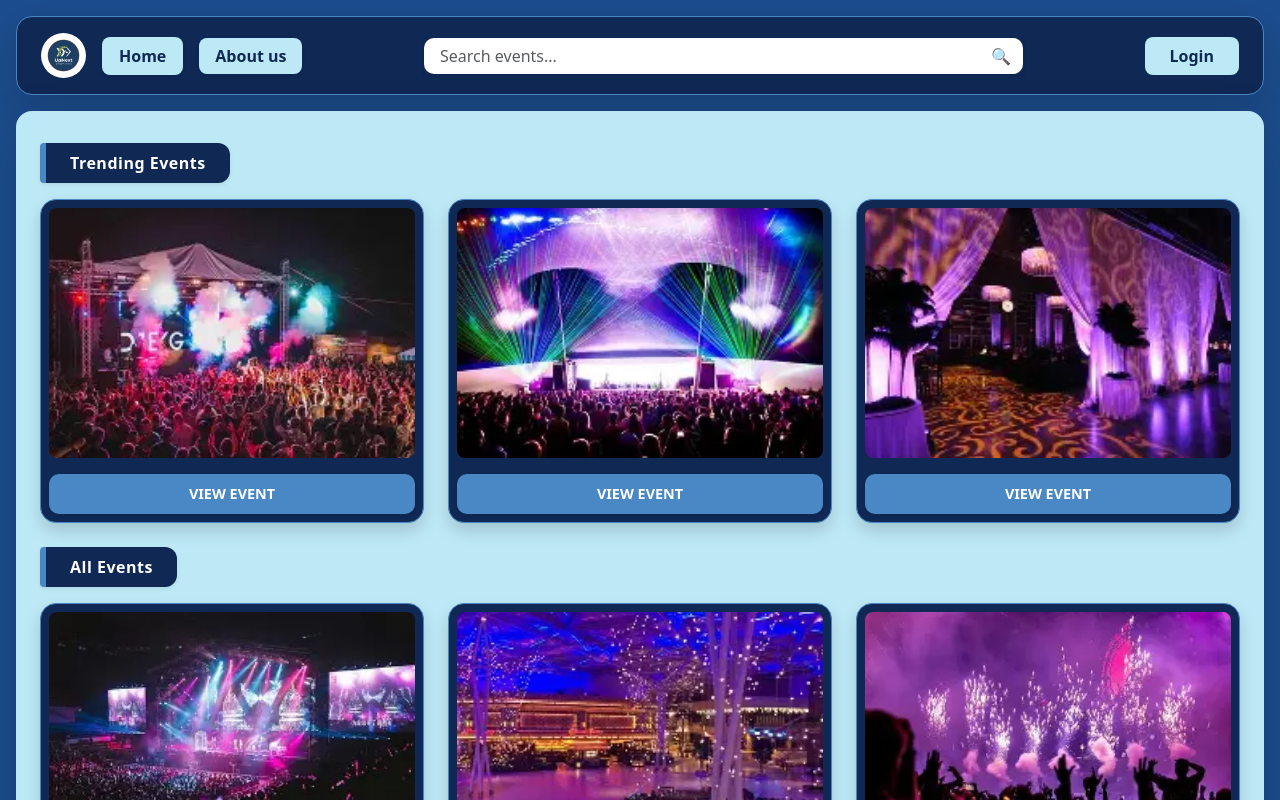
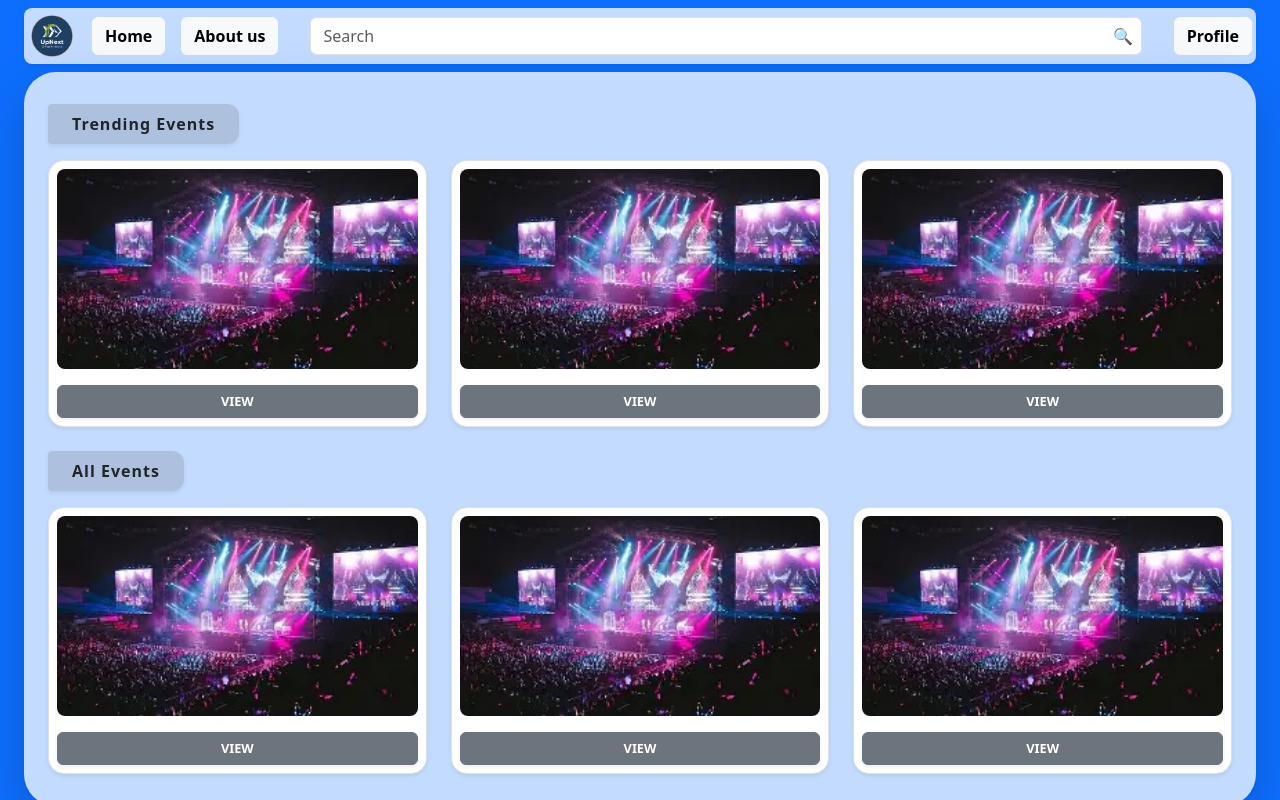
Before and after one commit to 944sahil/upNext, an Angular app: page / in a window 1280 px wide. Shown: the top 800 px of the page. Built offline with nearby package versions, Linux system fonts and the light colour scheme.

Commit message:
Chnaged Home
Changed Home UI to match with other pages

```diff
--- a/src/app/admin/admin.html
+++ b/src/app/admin/admin.html
@@ -16,12 +16,11 @@
                 </button>
             </div>
 
-            <div class="input-group w-50 shadow-sm">
-                <input type="text" class="form-control border-0 px-3" placeholder="Search events..."
-                    style="border-radius: 10px 0 0 10px;">
-                <button class="input-group-text bg-white border-0" style="border-radius: 0 10px 10px 0;" type="button">
-                    🔍
-                </button>
+            <div class="d-flex flex-grow-1">
+                <form class="d-flex flex-grow-1 px-3" role="search">
+                    <input class="form-control me-2" type="search" placeholder="Search" aria-label="Search" />
+                    <button class="btn btn-outline-primary" type="submit">Search</button>
+                </form>
             </div>
 
 
@@ -144,7 +143,7 @@
                             View
                         </button>
                         <button class="btn btn-secondary flex-grow-1 fw-semibold text-uppercase shadow-sm"
-                            style="font-size: 0.8rem;" routerLink="/update-event" >
+                            style="font-size: 0.8rem;" routerLink="/update-event">
                             Manage
                         </button>
                     </div>
--- a/src/app/home/home.html
+++ b/src/app/home/home.html
@@ -1,63 +1,84 @@
-<div class="container-fluid p-0 min-vh-100" style="background-color: #1C4D8D;">
+<div class="container-fluid p-0 min-vh-100 d-flex flex-column bg-primary">
 
-    <div class="p-3">
-        <div class="d-flex align-items-center justify-content-between px-4 py-3 rounded-4 shadow-lg"
-            style="background-color: #0F2854; border: 1px solid #4988C4;">
-            <div class="d-flex align-items-center gap-3">
-                <img src="/UpNextLogo.png" width="45" height="45" class="rounded-circle bg-white p-1">
-                <button class="btn fw-bold px-3 shadow-sm"
-                    style="background-color: #BDE8F5; color: #0F2854; border-radius: 8px;" routerLink="/home">Home</button>
-                <button class="btn fw-bold px-3 shadow-sm border-0"
-                    style="background-color: #BDE8F5; color: #0F2854; border-radius: 8px;" routerLink="/about">About us</button>
+    <div
+    class="bg-white rounded-3 shadow-sm p-1 mx-4 my-2 d-flex align-items-center gap-3 mx-2"
+    style="background-color: rgb(255, 255, 255, 0.75) !important;"
+  >
+    <!-- Logo -->
+    <div class="d-flex align-items-center gap-2">
+      <img
+        src="/UpNextLogo.png"
+        alt="UpNext Logo"
+        class="rounded-circle"
+        style="width: 48px; height: 48px; object-fit: cover;"
+        routerLink="/home"
+      />
     </div>
 
-            <div class="input-group w-50 shadow-sm">
-                <input type="text" class="form-control border-0 px-3 bg-white" placeholder="Search events..."
-                    style="border-radius: 10px 0 0 10px;">
-                <button type="button" class="input-group-text bg-white border-0"
-                    style="border-radius: 0 10px 10px 0; cursor: pointer;">
+    <!-- Navigation Buttons -->
+    <button class="btn btn-light fw-semibold" routerLink="/home">Home</button>
+    <button class="btn btn-light fw-semibold" routerLink="/about">About us</button>
+
+    <!-- Search -->
+    <div class="flex-grow-1 position-relative mx-3">
+  <input type="text" class="form-control" placeholder="Search" />
+  <button
+    type="submit"
+    class="position-absolute top-50 end-0 translate-middle-y me-2 btn btn-link p-0 text-decoration-none"
+    style="border-radius: 0 10px 10px 0; cursor: pointer;"
+    onclick="console.log('Search triggered!')">
     🔍
   </button>
 </div>
 
-
-            <button class="btn fw-bold px-4"
-                style="background-color: #BDE8F5; color: #0F2854; border-radius: 8px;" routerLink="/login">Login</button>
-        </div>
+    <!-- Profile Button -->
+    <button class="btn btn-light fw-semibold" routerLink="/profile">
+      Profile
+    </button>
   </div>
 
-    <div class="mx-3 mb-3 p-4 rounded-4 shadow-lg" style="background-color: #BDE8F5;">
+    <div class="mx-4 mb-4 p-4 rounded-5 shadow-lg flex-grow-1 bg-white"
+        style="background-color: rgb(255, 255, 255, 0.75) !important;">
 
         <div class="mt-2">
-            <div class="text-white fw-bold px-4 py-2 d-inline-block shadow-sm mb-3"
-                style="background-color: #0F2854; border-left: 6px solid #4988C4; border-radius: 4px 12px 12px 4px; letter-spacing: 0.5px;">
+            <div class=" fw-bold px-4 py-2 d-inline-block shadow-sm mb-3 bg-secondary bg-opacity-25"
+                style="border-radius: 4px 12px 12px 4px; letter-spacing: 1px;">
                 Trending Events
             </div>
 
             <div class="pb-4">
                 <div class="row g-4 text-center">
-                    <div class="col-md-4">
-                        <div class="p-2 rounded-4 shadow" style="background-color: #0F2854; border: 1px solid #4988C4;">
-                            <img src="/e4.webp" class="w-100 rounded-3" style="height: 250px; object-fit: cover;">
-                            <button class="btn w-100 mt-3 py-2 fw-bold text-uppercase shadow-sm"
-                                style="background-color: #4988C4; color: white; border-radius: 10px; font-size: 0.9rem;">View
-                                Event</button>
+                    <div class="col-md-4 col-sm-6">
+                        <div class="p-2 rounded-4 shadow-sm border bg-white">
+                            <img src="/e1.webp" class="w-100 rounded-3" style="height: 200px; object-fit: cover;">
+                            <div class="d-flex gap-2 mt-3">
+                                <button class="btn btn-secondary flex-grow-1 fw-semibold text-uppercase shadow-sm"
+                                    style="font-size: 0.8rem;" routerLink="/details">
+                                    View
+                                </button>
                             </div>
                         </div>
-                    <div class="col-md-4">
-                        <div class="p-2 rounded-4 shadow" style="background-color: #0F2854; border: 1px solid #4988C4;">
-                            <img src="/e5.webp" class="w-100 rounded-3" style="height: 250px; object-fit: cover;">
-                            <button class="btn w-100 mt-3 py-2 fw-bold text-uppercase shadow-sm"
-                                style="background-color: #4988C4; color: white; border-radius: 10px; font-size: 0.9rem;">View
-                                Event</button>
+                    </div>
+                    <div class="col-md-4 col-sm-6">
+                        <div class="p-2 rounded-4 shadow-sm border bg-white">
+                            <img src="/e1.webp" class="w-100 rounded-3" style="height: 200px; object-fit: cover;">
+                            <div class="d-flex gap-2 mt-3">
+                                <button class="btn btn-secondary flex-grow-1 fw-semibold text-uppercase shadow-sm"
+                                    style="font-size: 0.8rem;" routerLink="/details">
+                                    View
+                                </button>
                             </div>
                         </div>
-                    <div class="col-md-4">
-                        <div class="p-2 rounded-4 shadow" style="background-color: #0F2854; border: 1px solid #4988C4;">
-                            <img src="/e6.webp" class="w-100 rounded-3" style="height: 250px; object-fit: cover;">
-                            <button class="btn w-100 mt-3 py-2 fw-bold text-uppercase shadow-sm"
-                                style="background-color: #4988C4; color: white; border-radius: 10px; font-size: 0.9rem;">View
-                                Event</button>
+                    </div>
+                    <div class="col-md-4 col-sm-6">
+                        <div class="p-2 rounded-4 shadow-sm border bg-white">
+                            <img src="/e1.webp" class="w-100 rounded-3" style="height: 200px; object-fit: cover;">
+                            <div class="d-flex gap-2 mt-3">
+                                <button class="btn btn-secondary flex-grow-1 fw-semibold text-uppercase shadow-sm"
+                                    style="font-size: 0.8rem;" routerLink="/details">
+                                    View
+                                </button>
+                            </div>
                         </div>
                     </div>
                 </div>
@@ -65,38 +86,47 @@
         </div>
 
         <div>
-            <div class="text-white fw-bold px-4 py-2 d-inline-block shadow-sm mb-3"
-                style="background-color: #0F2854; border-left: 6px solid #4988C4; border-radius: 4px 12px 12px 4px; letter-spacing: 0.5px;">
+            <div class=" fw-bold px-4 py-2 d-inline-block shadow-sm mb-3 bg-secondary bg-opacity-25"
+                style="border-radius: 4px 12px 12px 4px; letter-spacing: 1px;">
                 All Events
             </div>
 
             <div class="pb-2">
                 <div class="row g-4 text-center">
-                    <div class="col-md-4">
-                        <div class="p-2 rounded-4 shadow" style="background-color: #0F2854; border: 1px solid #4988C4;">
-                            <img src="/e1.webp" class="w-100 rounded-3" style="height: 250px; object-fit: cover;">
-                            <button class="btn w-100 mt-3 py-2 fw-bold text-uppercase shadow-sm"
-                                style="background-color: #4988C4; color: white; border-radius: 10px; font-size: 0.9rem;">View
-                                Event</button>
+                    <div class="col-md-4 col-sm-6">
+                        <div class="p-2 rounded-4 shadow-sm border bg-white">
+                            <img src="/e1.webp" class="w-100 rounded-3" style="height: 200px; object-fit: cover;">
+                            <div class="d-flex gap-2 mt-3">
+                                <button class="btn btn-secondary flex-grow-1 fw-semibold text-uppercase shadow-sm"
+                                    style="font-size: 0.8rem;" routerLink="/details">
+                                    View
+                                </button>
                             </div>
                         </div>
-                    <div class="col-md-4">
-                        <div class="p-2 rounded-4 shadow" style="background-color: #0F2854; border: 1px solid #4988C4;">
-                            <img src="/e2.webp" class="w-100 rounded-3" style="height: 250px; object-fit: cover;">
-                            <button class="btn w-100 mt-3 py-2 fw-bold text-uppercase shadow-sm"
-                                style="background-color: #4988C4; color: white; border-radius: 10px; font-size: 0.9rem;">View
-                                Event</button>
+                    </div>
+                    <div class="col-md-4 col-sm-6">
+                        <div class="p-2 rounded-4 shadow-sm border bg-white">
+                            <img src="/e1.webp" class="w-100 rounded-3" style="height: 200px; object-fit: cover;">
+                            <div class="d-flex gap-2 mt-3">
+                                <button class="btn btn-secondary flex-grow-1 fw-semibold text-uppercase shadow-sm"
+                                    style="font-size: 0.8rem;" routerLink="/details">
+                                    View
+                                </button>
                             </div>
                         </div>
-                    <div class="col-md-4">
-                        <div class="p-2 rounded-4 shadow" style="background-color: #0F2854; border: 1px solid #4988C4;">
-                            <img src="/e3.webp" class="w-100 rounded-3" style="height: 250px; object-fit: cover;">
-                            <button class="btn w-100 mt-3 py-2 fw-bold text-uppercase shadow-sm"
-                                style="background-color: #4988C4; color: white; border-radius: 10px; font-size: 0.9rem;">View
-                                Event</button>
+                    </div>
+                    <div class="col-md-4 col-sm-6">
+                        <div class="p-2 rounded-4 shadow-sm border bg-white">
+                            <img src="/e1.webp" class="w-100 rounded-3" style="height: 200px; object-fit: cover;">
+                            <div class="d-flex gap-2 mt-3">
+                                <button class="btn btn-secondary flex-grow-1 fw-semibold text-uppercase shadow-sm"
+                                    style="font-size: 0.8rem;" routerLink="/details">
+                                    View
+                                </button>
                             </div>
                         </div>
                     </div>
                 </div>
             </div>
         </div>
+    </div>
```
Lines whose indentation alone changed are shown as unchanged.
